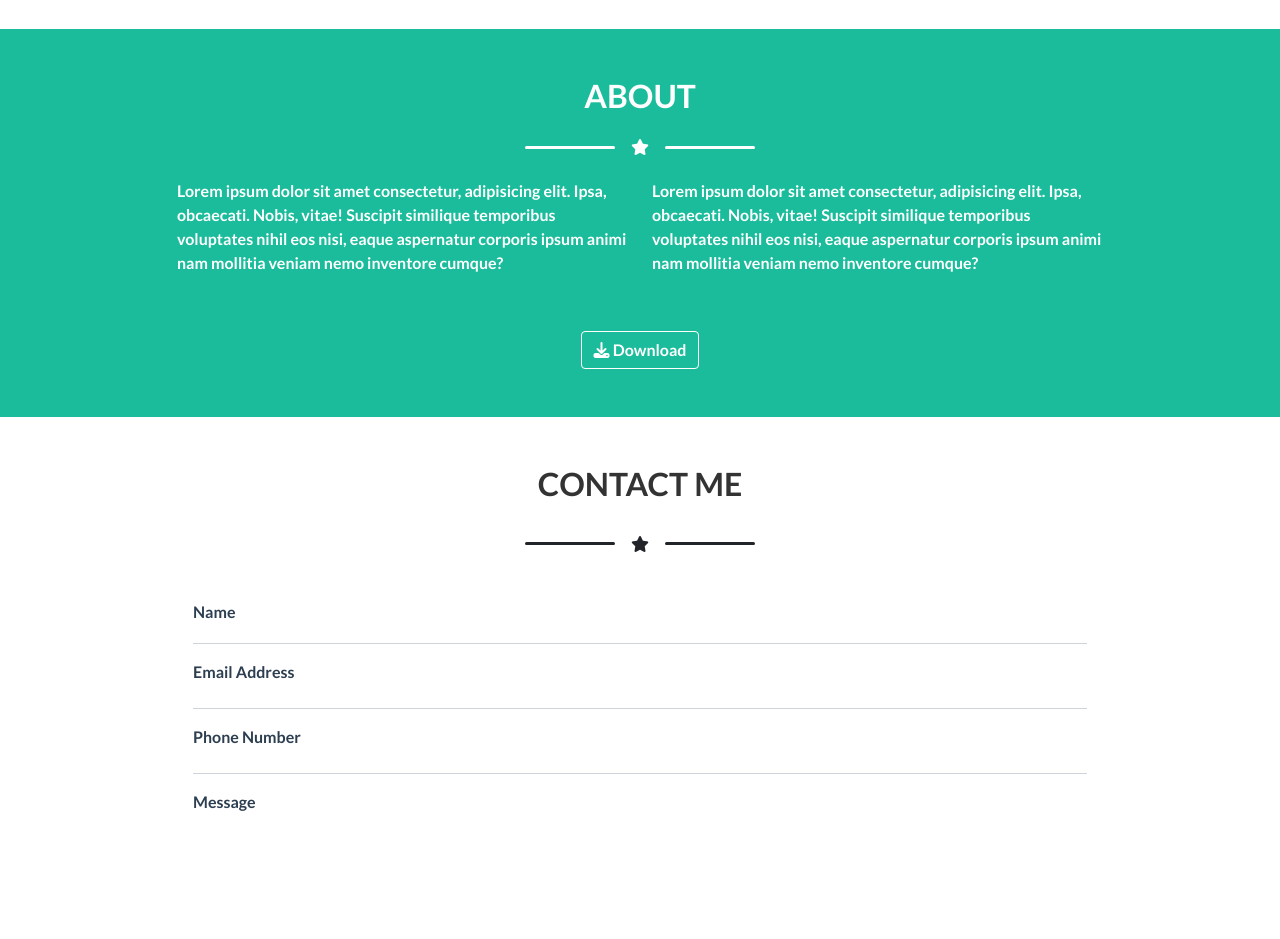
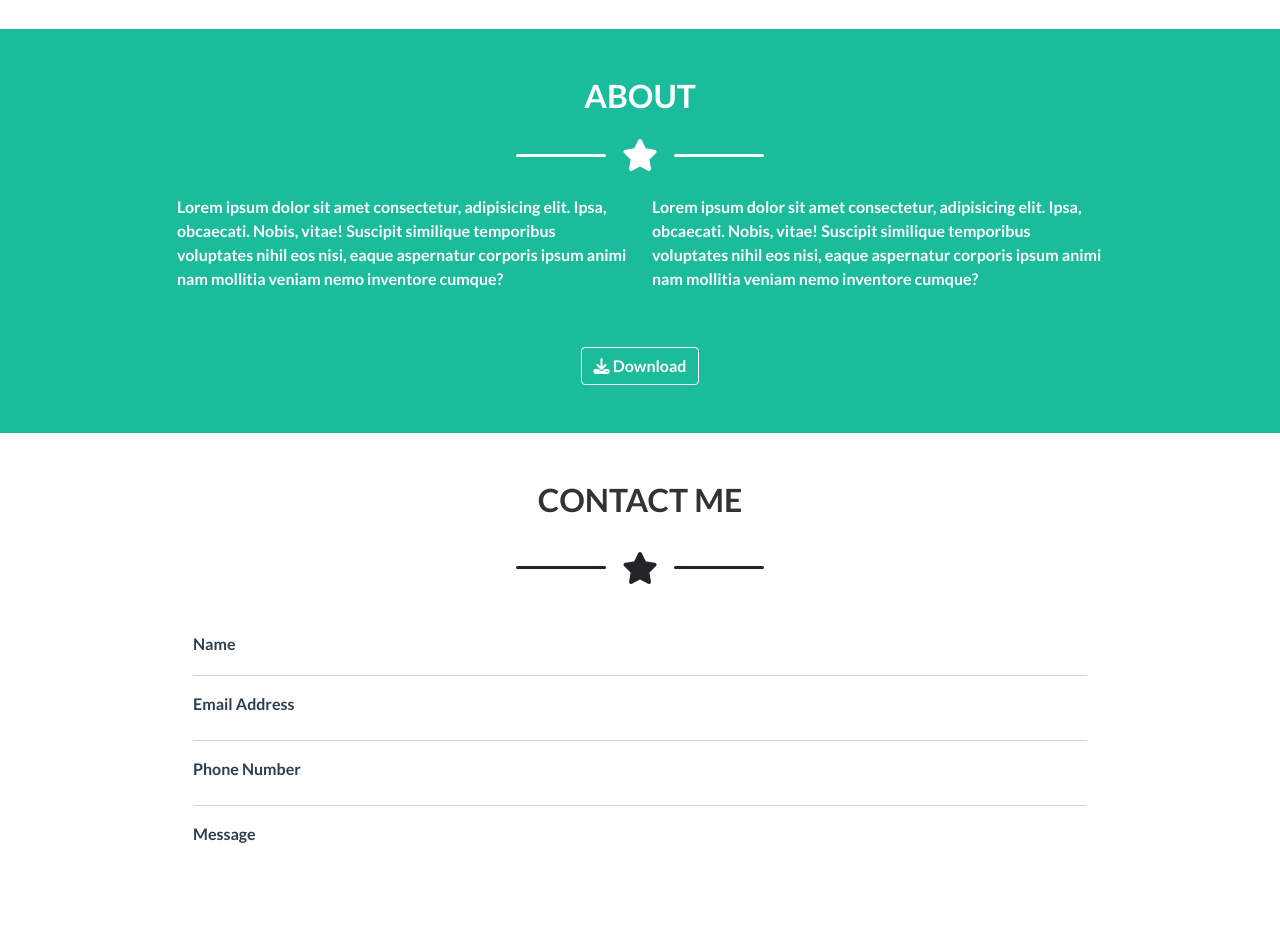
Before and after one commit to MonicaDeBona/html-css-bootstrap-freelancer, a plain HTML site: page index.html in a window 1280 px wide. Shown: the part 1280-2219 px from the top of the page. Drawn offline with nearby package versions, Linux system fonts and the light colour scheme.

Commit message:
Update icon size

```diff
--- a/index.html
+++ b/index.html
@@ -135,7 +135,7 @@
                     </h2>
                     <div class="icon-divider py-4 d-flex align-items-center justify-content-center">
                         <div class="empty border-white border-top border-3 rounded-3 me-1 me-md-2 me-lg-3 d-inline-block"></div>
-                        <i class="fa-solid fa-star"></i>
+                        <i class="fa-solid fa-star fs-2"></i>
                         <div class="empty border-white border-top border-3 rounded-3 ms-1 ms-md-2 ms-lg-3 d-inline-block"></div>
                     </div>
                     <div class="row justify-content-center mb-4">
@@ -167,7 +167,7 @@
                     </h2>
                     <div class="jumbo-icon-divider mb-2 py-4 d-flex align-items-center justify-content-center">
                         <div class="empty border-dark border-top border-3 rounded-3 me-1 me-md-2 me-lg-3 d-inline-block"></div>
-                        <i class="fa-solid fa-star"></i>
+                        <i class="fa-solid fa-star fs-2"></i>
                         <div class="empty border-dark border-top border-3 rounded-3 ms-1 ms-md-2 ms-lg-3 d-inline-block"></div>
                     </div>
                     <div class="row justify-content-center">
```
